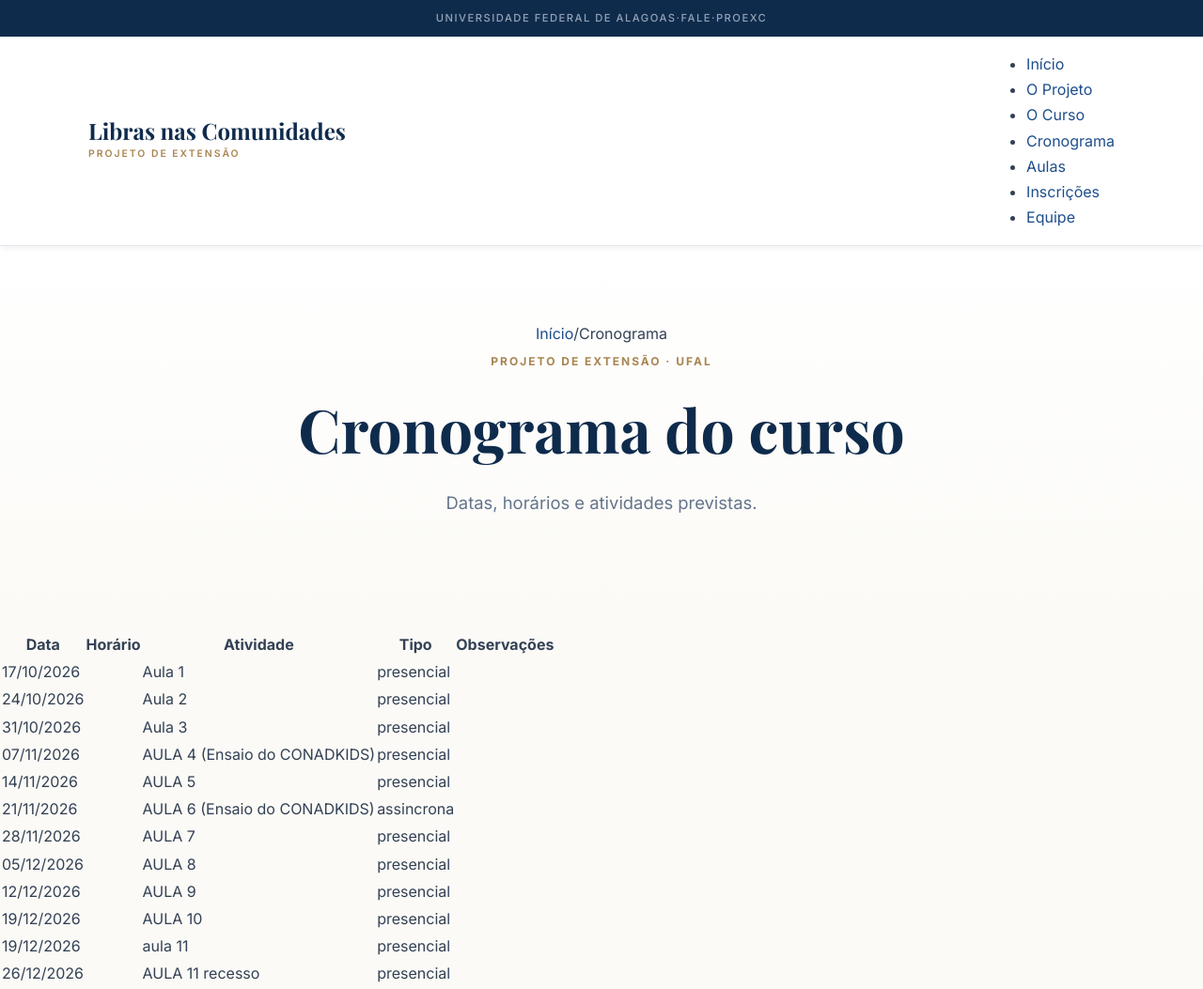
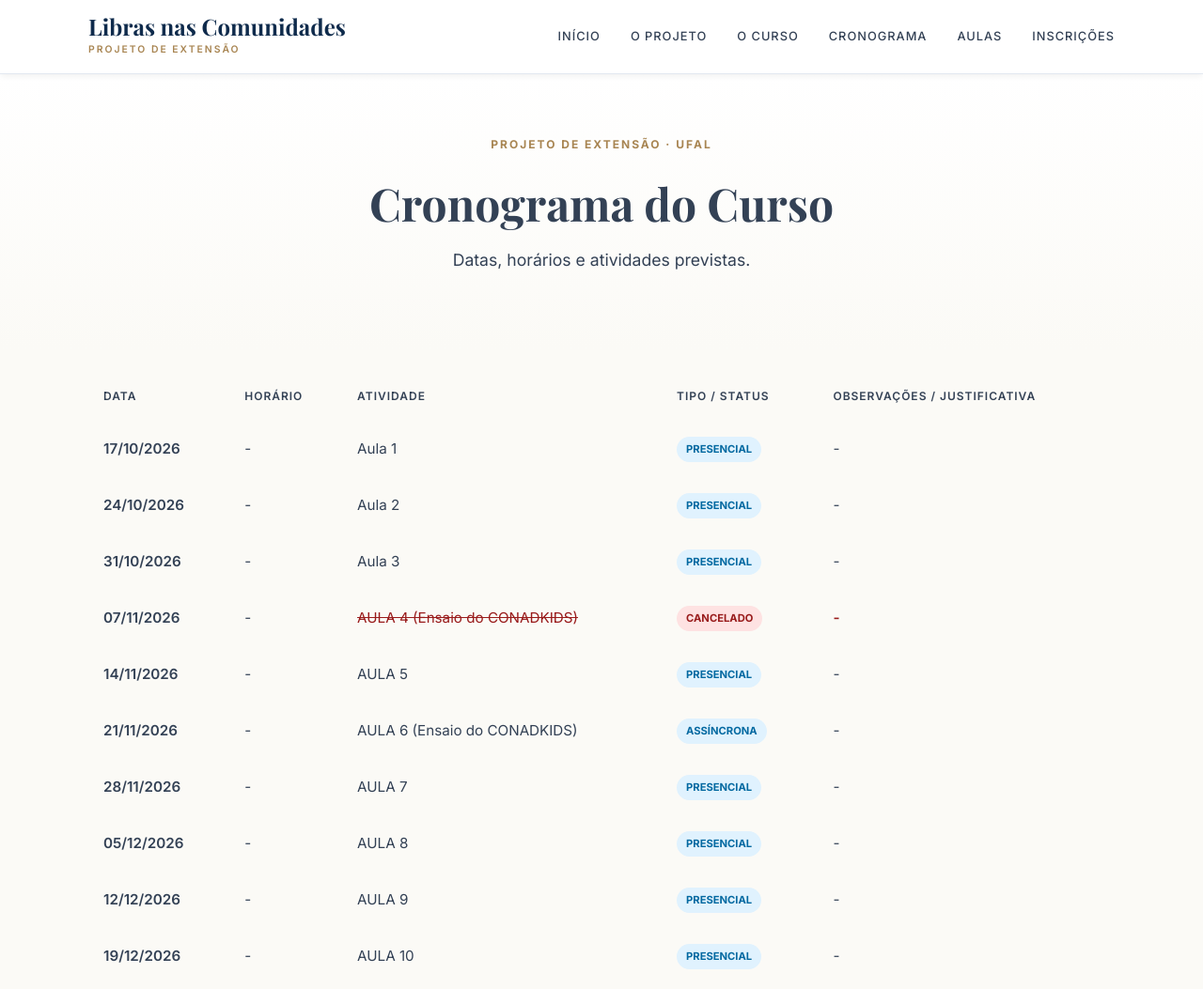
Before and after one commit to adeiltonlibras/libras-nas-comunidades-ufal, a plain HTML site: page calendario.html in a window 1280 px wide. Shown: the top 1053 px of the page at 94% size. Drawn offline with nearby package versions, Linux system fonts and the light colour scheme; a web font is replaced by a local one.

Commit message:
calendario.html

```diff
--- a/calendario.html
+++ b/calendario.html
@@ -4,71 +4,181 @@
   <meta charset="UTF-8">
   <meta name="viewport" content="width=device-width, initial-scale=1.0">
   <title>Cronograma — Libras nas Comunidades | UFAL</title>
-  <link href="https://fonts.googleapis.com/css2?family=Playfair+Display:ital,wght@0,400;0,600;0,700;0,800;1,400;1,600&family=Inter:wght@400;500;600;700&display=swap" rel="stylesheet">
+
+  <link rel="preconnect" href="https://fonts.googleapis.com">
+  <link rel="preconnect" href="https://fonts.gstatic.com" crossorigin>
+  <link href="https://fonts.googleapis.com/css2?family=Inter:wght@400;500;600;700&family=Playfair+Display:wght@600;700&display=swap" rel="stylesheet">
+
   <link rel="stylesheet" href="estilo.css">
+
+  <!-- Estilos específicos para a tabela do cronograma -->
+  <style>
+    .table-responsive {
+      overflow-x: auto;
+      background: var(--branco);
+      border-radius: var(--radius);
+      border: 1px solid var(--borda);
+      box-shadow: var(--sombra);
+      margin-top: 24px;
+    }
+    table {
+      width: 100%;
+      border-collapse: collapse;
+      min-width: 700px;
+    }
+    th, td {
+      padding: 16px;
+      text-align: left;
+      border-bottom: 1px solid var(--borda);
+    }
+    th {
+      background: var(--off-white);
+      color: var(--azul-marinho);
+      font-size: 0.75rem;
+      text-transform: uppercase;
+      letter-spacing: 1px;
+      font-weight: 600;
+    }
+    td {
+      font-size: 0.95rem;
+      color: var(--texto);
+    }
+    tr:hover td {
+      background: #F8FAFC;
+    }
+    .data-cell {
+      font-weight: 600;
+      color: var(--azul-marinho);
+      white-space: nowrap;
+    }
+    .badge {
+      padding: 4px 10px;
+      border-radius: 20px;
+      font-size: 0.7rem;
+      font-weight: 700;
+      text-transform: uppercase;
+      display: inline-block;
+    }
+    .badge-presencial { background: #E0F2FE; color: #0369A1; }
+    .badge-assincrona { background: #F3E8FF; color: #6B21A8; }
+    .badge-cancelada { background: #FEE2E2; color: #991B1B; }
+  </style>
 </head>
 <body>
-  <a class="skip-link" href="#main">Pular para o conteúdo</a>
-  <div class="topbar"><div class="topbar-inner"><span>Universidade Federal de Alagoas</span><span class="topbar-sep">·</span><span>FALE</span><span class="topbar-sep">·</span><span>PROEXC</span></div></div>
-  <header class="header"><div class="header-inner"><a href="index.html" class="brand"><span class="brand-name">Libras nas Comunidades</span><span class="brand-tag">Projeto de Extensão</span></a><button class="nav-toggle" id="navToggle">Menu</button><nav class="nav" id="nav"><ul id="menu"></ul></nav></div></header>
+  <a class="skip-link" href="#main">Pular para o conteúdo principal</a>
+
+  <!-- HEADER PADRONIZADO -->
+  <header class="header">
+    <div class="header-inner">
+      <a href="index.html" class="brand" aria-label="Página Inicial">
+        <span class="brand-name">Libras nas Comunidades</span>
+        <span class="brand-tag">Projeto de Extensão</span>
+      </a>
+
+      <button class="nav-toggle" id="navToggle" aria-expanded="false" aria-controls="navMenu" aria-label="Abrir menu de navegação">Menu</button>
+
+      <nav class="nav-menu" id="navMenu" aria-label="Navegação Principal">
+        <a href="index.html">Início</a>
+        <a href="pagina.html?slug=sobre">O Projeto</a>
+        <a href="pagina.html?slug=curso">O Curso</a>
+        <a href="calendario.html" aria-current="page">Cronograma</a>
+        <a href="aulas.html">Aulas</a>
+        <a href="inscricoes.html">Inscrições</a>
+      </nav>
+    </div>
+  </header>
 
   <main id="main">
-    <section class="hero hero--compact">
-      <div class="hero-pattern"></div>
-      <div class="hero-content">
-        <div class="breadcrumb"><a href="index.html">Início</a><span>/</span>Cronograma</div>
-        <div class="hero-eyebrow">Projeto de Extensão · UFAL</div>
-        <h1 class="hero-title">Cronograma do curso</h1>
-        <div class="hero-rule"></div>
-        <p class="hero-lede">Datas, horários e atividades previstas.</p>
+    <!-- HERO SECTION -->
+    <section class="hero" style="padding-top: 60px; padding-bottom: 40px; text-align: center;">
+      <div class="home-wrap" style="max-width: 1140px; margin-inline: auto; padding-inline: 24px;">
+        <span class="hero-eyebrow">Projeto de Extensão · UFAL</span>
+        <h1 style="font-family: var(--fonte-titulo); font-size: clamp(2rem, 5vw, 3rem); color: var(--azul-marinho); margin-bottom: 16px;">Cronograma do Curso</h1>
+        <p style="color: var(--texto-leve); font-size: 1.1rem;">Datas, horários e atividades previstas.</p>
       </div>
     </section>
 
-    <section class="section">
-      <div class="section-inner">
-        <div class="article" style="max-width:100%;">
-          <div class="cal-table-wrap">
-            <table class="cal-table">
-              <thead><tr><th>Data</th><th>Horário</th><th>Atividade</th><th>Tipo</th><th>Observações</th></tr></thead>
-              <tbody id="cal-tbody"><tr><td colspan="5" style="text-align:center;">Carregando...</td></tr></tbody>
-            </table>
-          </div>
-        </div>
+    <!-- TABELA -->
+    <section class="container" style="padding-top: 0;">
+      <div class="table-responsive">
+        <table>
+          <thead>
+            <tr>
+              <th>Data</th>
+              <th>Horário</th>
+              <th>Atividade</th>
+              <th>Tipo / Status</th>
+              <th>Observações / Justificativa</th>
+            </tr>
+          </thead>
+          <tbody id="cal-tbody">
+            <tr><td colspan="5" style="text-align: center; padding: 40px;">Carregando informações...</td></tr>
+          </tbody>
+        </table>
       </div>
     </section>
   </main>
 
-  <footer class="footer"><div class="footer-inner"><div><div class="footer-brand-name">Libras nas Comunidades</div><p>Projeto de Extensão da UFAL.</p></div></div><div class="footer-base"><div class="footer-base-inner"><span>Desenvolvido por Adeilton Olimpio</span><span>© 2026 UFAL</span></div></div></footer>
+  <footer class="footer">
+    <div class="footer-inner">
+      <div class="footer-brand">
+        <h4>Libras nas Comunidades – UFAL</h4>
+        <p>Conhecimento, comunicação e inclusão. Projeto de Extensão vinculado à Universidade Federal de Alagoas (UFAL), Faculdade de Letras (FALE) e Pró-Reitoria de Extensão e Cultura (PROEXC).</p>
+      </div>
+    </div>
+    <div class="footer-bottom">
+      <p>Desenvolvido por <strong>Adeilton Olimpio</strong></p>
+    </div>
+  </footer>
 
   <script>
-    (async function () {
-      function urlPagina(p) { if (p.tipo === 'index') return 'index.html'; if (p.tipo === 'calendario') return 'calendario.html'; if (p.tipo === 'externo') return p.arquivo; return `pagina.html?slug=${encodeURIComponent(p.slug)}`; }
-      const esc = s => String(s ?? '').replace(/&/g,'&amp;').replace(/</g,'&lt;').replace(/>/g,'&gt;');
-      document.getElementById('navToggle').onclick = () => document.getElementById('nav').querySelector('ul').classList.toggle('open');
+    // Menu Mobile
+    document.getElementById('navToggle').onclick = () => document.getElementById('navMenu').classList.toggle('active');
 
-      try {
-        const r = await fetch('dados.json?t=' + Date.now());
-        const D = await r.json();
+    // Carrega os dados do JSON
+    fetch('dados.json?t=' + Date.now())
+      .then(res => res.json())
+      .then(D => {
+        const eventos = D.calendario?.eventos || [];
 
-        document.getElementById('menu').innerHTML = D.paginas.sort((a,b)=>a.ordem-b.ordem).map(p => {
-          const link = urlPagina(p); const active = p.slug === 'calendario' ? 'active' : '';
-          return `<li><a href="${link}" class="${active}">${esc(p.titulo)}</a></li>`;
+        if (eventos.length === 0) {
+          document.getElementById('cal-tbody').innerHTML = '<tr><td colspan="5" style="text-align: center; padding: 40px;">Nenhum evento cadastrado no momento.</td></tr>';
+          return;
+        }
+
+        // Ordena os eventos cronologicamente
+        eventos.sort((a, b) => (a.data || '').localeCompare(b.data || ''));
+
+        document.getElementById('cal-tbody').innerHTML = eventos.map(e => {
+          const dataFormatada = e.data ? e.data.split('-').reverse().join('/') : '-';
+
+          let badgeClass = 'badge-presencial';
+          let badgeText = e.tipo === 'assincrona' ? 'Assíncrona' : 'Presencial';
+
+          // Verifica se foi cancelada (se você adicionou isso no admin)
+          if (e.status === 'cancelada') {
+            badgeClass = 'badge-cancelada';
+            badgeText = 'Cancelado';
+          }
+
+          return `
+            <tr>
+              <td class="data-cell">${dataFormatada}</td>
+              <td>${e.horario || '-'}</td>
+              <td style="${e.status === 'cancelada' ? 'text-decoration: line-through; color: #991B1B;' : ''}">
+                ${e.titulo}
+              </td>
+              <td><span class="badge ${badgeClass}">${badgeText}</span></td>
+              <td style="${e.status === 'cancelada' ? 'color: #991B1B; font-weight: 600;' : ''}">
+                ${e.justificativa || e.obs || '-'}
+              </td>
+            </tr>
+          `;
         }).join('');
-
-        const eventos = D.calendario.eventos;
-        if (!eventos.length) { document.getElementById('cal-tbody').innerHTML = '<tr><td colspan="5">Nenhum evento cadastrado.</td></tr>'; return; }
-
-        document.getElementById('cal-tbody').innerHTML = eventos.map(e => `
-          <tr>
-            <td class="data-cell">${e.data.split('-').reverse().join('/')}</td>
-            <td>${esc(e.horario)}</td>
-            <td>${esc(e.titulo)}</td>
-            <td>${esc(e.tipo)}</td>
-            <td>${esc(e.obs)}</td>
-          </tr>
-        `).join('');
-      } catch (e) { document.getElementById('cal-tbody').innerHTML = '<tr><td colspan="5">Erro ao carregar.</td></tr>'; }
-    })();
+      })
+      .catch(err => {
+        document.getElementById('cal-tbody').innerHTML = '<tr><td colspan="5" style="text-align: center; color: #991B1B; padding: 40px;">Erro ao carregar o cronograma. Verifique sua conexão.</td></tr>';
+      });
   </script>
 </body>
 </html>
```
